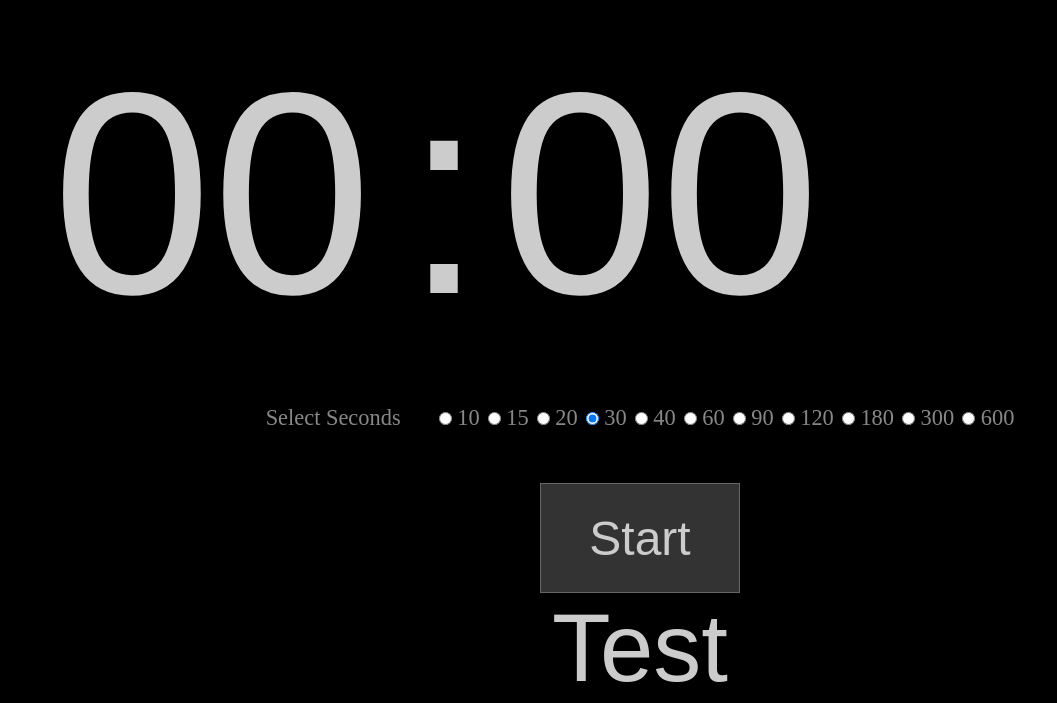
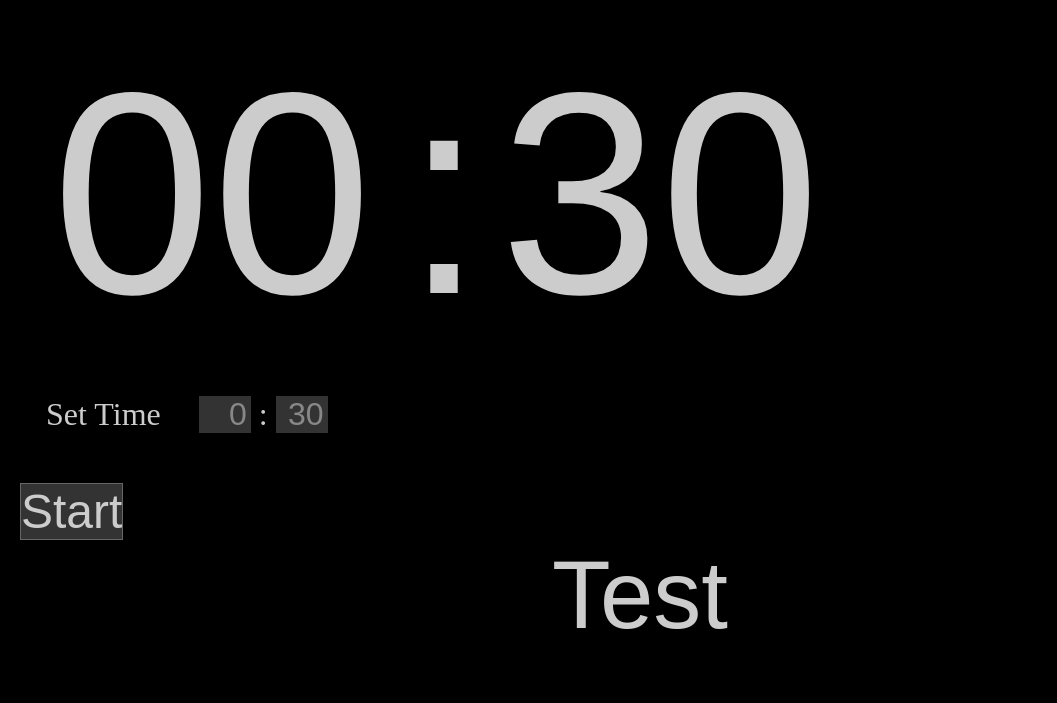
Before and after one commit to celebrater46/drawingTimer, a plain HTML site: page index.html in a window 1280 px wide. Both pictures are taken after a click on the button "Start". Shown: the part 146-849 px from the top of the page, without its empty margins (0-1057 px from the left). After the commit the page ends 800 px from the top, so only its background shows below. Drawn offline with Linux system fonts and the light colour scheme.

Commit message:
Changed from radio to text

```diff
--- a/index.html
+++ b/index.html
@@ -14,7 +14,7 @@
         <source src="sound/bell.mp3" type="audio/mp3">
     </audio>
 
-    <form name="clockForm">
+    <form id="clockForm" name="clockForm">
         <input type="text" name="minutes" value="00" />
         <input type="text" name="colon" value=":" />
         <input type="text" name="seconds" value="00" />
@@ -22,18 +22,21 @@
 
     <form id="interval">
         <fieldset class="interval">
-            <label class="selectSeconds">Select Seconds</label>
-            <label><input type="radio" name="interval" value="10"> 10</label>
-            <label><input type="radio" name="interval" value="15"> 15</label>
-            <label><input type="radio" name="interval" value="20"> 20</label>
-            <label><input type="radio" name="interval" value="30" checked> 30</label>
-            <label><input type="radio" name="interval" value="40"> 40</label>
-            <label><input type="radio" name="interval" value="60"> 60</label>
-            <label><input type="radio" name="interval" value="90"> 90</label>
-            <label><input type="radio" name="interval" value="120"> 120</label>
-            <label><input type="radio" name="interval" value="180"> 180</label>
-            <label><input type="radio" name="interval" value="300"> 300</label>
-            <label><input type="radio" name="interval" value="600"> 600</label>
+<!--            <label class="selectSeconds">Select Seconds</label>-->
+<!--            <label><input type="radio" name="interval" value="10"> 10</label>-->
+<!--            <label><input type="radio" name="interval" value="15"> 15</label>-->
+<!--            <label><input type="radio" name="interval" value="20"> 20</label>-->
+<!--            <label><input type="radio" name="interval" value="30" checked> 30</label>-->
+<!--            <label><input type="radio" name="interval" value="40"> 40</label>-->
+<!--            <label><input type="radio" name="interval" value="60"> 60</label>-->
+<!--            <label><input type="radio" name="interval" value="90"> 90</label>-->
+<!--            <label><input type="radio" name="interval" value="120"> 120</label>-->
+<!--            <label><input type="radio" name="interval" value="180"> 180</label>-->
+<!--            <label><input type="radio" name="interval" value="300"> 300</label>-->
+<!--            <label><input type="radio" name="interval" value="600"> 600</label>-->
+            <label class="selectSeconds">Set Time</label>
+            <label><input type="text" name="setMinutes" value="0"> :</label>
+            <label><input type="text" name="setSeconds" value="30"></label>
         </fieldset>
         <input type="button" name="start" value="Start" onclick="startDrawing()" />
     </form>
--- a/main.js
+++ b/main.js
@@ -2,15 +2,28 @@
 
 const getInterval = () => {
     const element = document.getElementById("interval");
-    const items = element.interval;
-    for(let i = 0; i < items.length; i++){
-        if(items[i].checked){
-            return items[i].value;
-        }
+    let minutes = parseInt(element.setMinutes.value);
+    let seconds = parseInt(element.setSeconds.value);
+    if(minutes < 10) {
+        minutes = "0" + minutes;
+    } else if(minutes > 99) {
+        minutes = 99;
     }
+    if(seconds < 10) {
+        seconds = "0" + seconds;
+    } else if(seconds > 59) {
+        seconds = 59;
+    }
+    return { minutes: minutes, seconds: seconds };
+    // const items = element.interval;
+    // for(let i = 0; i < items.length; i++){
+    //     if(items[i].checked){
+    //         return items[i].value;
+    //     }
+    // }
 }
 
-const getRemain = (interval) => {
+const getRemain = (interval) => { // interval == obj
     let minutes = 0;
     let seconds = 0;
     if(interval > 59) {
@@ -22,9 +35,44 @@ const getRemain = (interval) => {
     return { minutes: minutes, seconds: seconds };
 }
 
+const timeOver = () => {
+    console.log("Time up!");
+}
+
+const decreaseTimer = (interval) => {
+    let minutes = interval.minutes;
+    let seconds = interval.seconds;
+    if(seconds < 1 && minutes > 0) {
+        seconds = 59;
+        minutes--;
+    } else {
+        seconds--;
+    }
+    return { minutes: minutes, seconds: seconds };
+}
+
+const updateDom = (interval) => {
+    const elementMinutes = document.clockForm.minutes;
+    const elementSeconds = document.clockForm.seconds;
+    elementMinutes.value = interval.minutes;
+    elementSeconds.value = interval.seconds;
+}
+
+const setTimer = () => {
+    // const minutesSeconds = getRemain(getCurrentTime());
+    const interval = getInterval();
+    updateDom(interval);
+    // const remain = getRemain(interval);
+    decreaseTimer(interval);
+    if(interval.seconds < 0) {
+        timeOver();
+    } else {
+        setTimeout(setTimer, 1000);
+    }
+}
+
 const startDrawing = () => {
-    const interval = getInterval();
-    const remain = getRemain(interval);
+    setTimer();
 }
 
 const test3 = () => {
@@ -35,14 +83,3 @@ const test3 = () => {
     // console.log("remain: ");
     // console.log(remain);
 }
-
-// const setTimer = () => {
-//     const minutesSeconds = getRemain(getCurrentTime());
-//     const elementMinutes = document.clockForm.minutes;
-//     const elementSeconds = document.clockForm.seconds;
-//     elementMinutes.value = minutesSeconds.minutes;
-//     elementSeconds.value = minutesSeconds.seconds;
-//     setTimeout(setTimer, 1000);
-// }
-//
-// setTimer();
--- a/style.css
+++ b/style.css
@@ -28,17 +28,17 @@ form {
     margin: 0;
     padding: 0;
 }
-form[name="interval"] {
+form#interval {
     text-align: left;
 }
-form > input {
+form#clockForm > input {
     width: 200px;
     height: 110px;
     margin: 0;
     padding: 0;
     text-align: center;
 }
-form > input[name="colon"] {
+form#clockForm > input[name="colon"] {
     width: 50px;
 }
 fieldset {
@@ -60,9 +60,17 @@ input[name="start"] {
     cursor: pointer;
     user-select: none;
 }
-fieldset.interval > label {
-    font-size: 0.7rem;
+/*fieldset.interval > label {*/
+/*    font-size: 0.7rem;*/
+/*    color: #888;*/
+/*}*/
+fieldset.interval input {
+    width: 1.5rem;
+    font-size: 1rem;
+    background-color: #333;
     color: #888;
+    text-align: right;
+    padding-right: 4px;
 }
 label.selectSeconds {
     margin-right: 30px;
@@ -98,13 +106,13 @@ div.death {
     p.untilMonday {
         margin: 3vh auto 5vh;
     }
-    form[name="clockForm"] > input {
+    form#clockForm > input {
         width: 30vw;
         height: 30vw;
         font-size: 9rem;
         margin: 0;
     }
-    form[name="clockForm"] > input[name="colon"] {
+    form#clockForm > input[name="colon"] {
         width: 5vw;
     }
 }
```
